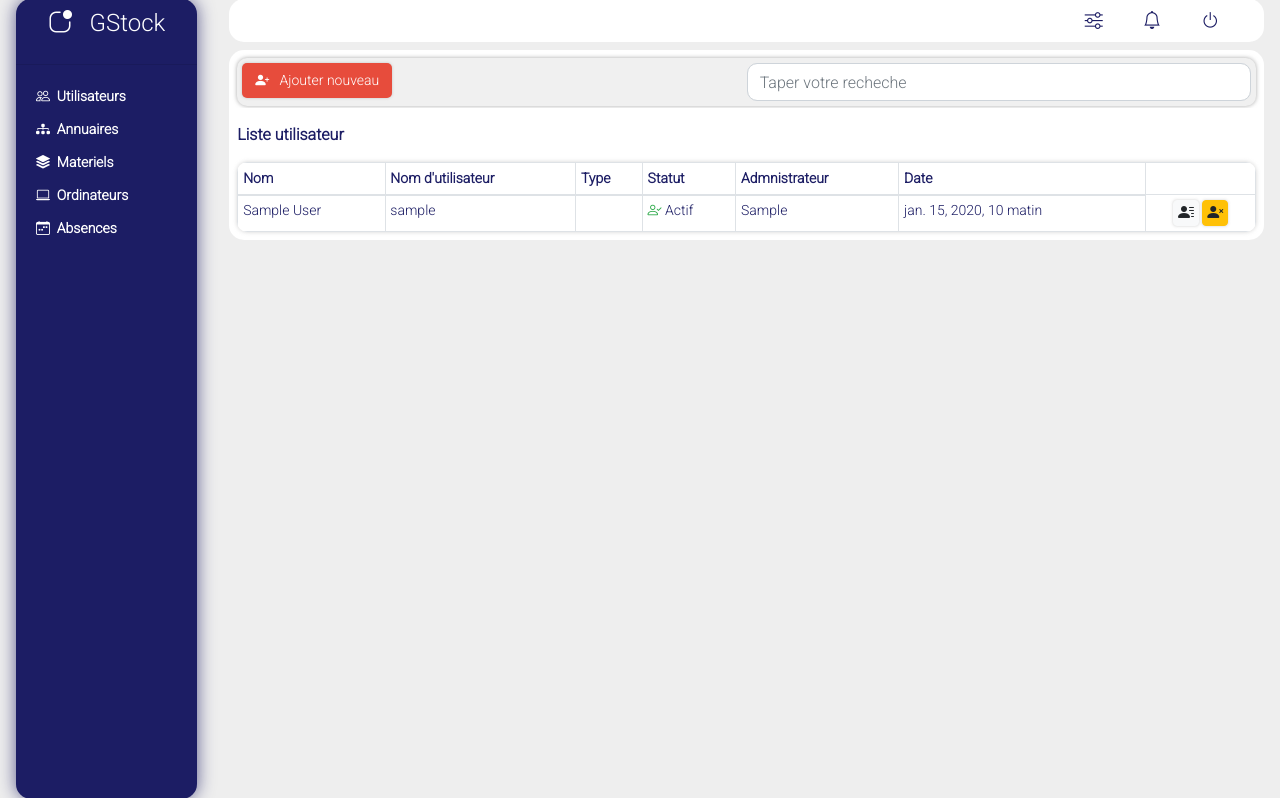
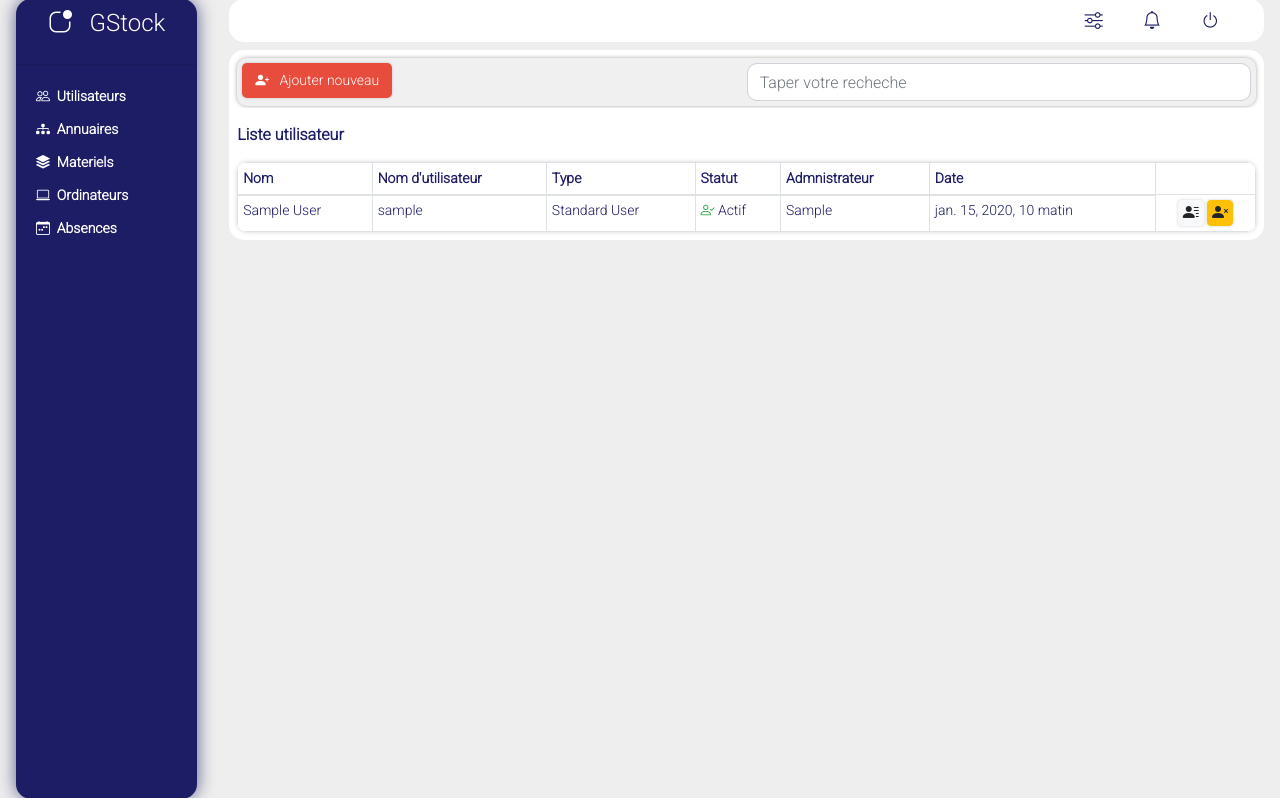
Before and after one commit to tojonirina/jacaranda, a Django app: page /users/ in a window 1280 px wide. Shown: the part 17-815 px from the top of the page. Run offline with Django 3.2, Linux system fonts and the light colour scheme; tables that the repository leaves empty hold one stand-in row (values such as "Sample post"); some libraries are stand-ins or nearby versions.

Commit message:
Edit user CRUD form

```diff
--- a/users/templates/user/edit.html
+++ b/users/templates/user/edit.html
@@ -19,8 +19,8 @@
                 <tr>
                     <th>Type de l'utilisateur: </th>
                     <td>
-                        <select name="type" class="form-control">
-                            <option value="{{ user.type }}">{{ user.type }}</option>
+                        <select name="types" class="form-control">
+                            <option value="{{ user.types }}">{{ user.types }}</option>
                             <option value="user">Utilisateur</option>
                             <option value="administrator">Administrateur</option>
                         </select>
--- a/users/templates/user/home.html
+++ b/users/templates/user/home.html
@@ -26,7 +26,7 @@
                     <tr>
                         <td>Type de l'utilisateur:</td>
                         <td>
-                            <select name="type" class="form-control">
+                            <select name="types" class="form-control">
                                 <option value="user">Standard User</option>
                                 <option value="administrator">Administrator User</option>
                                 <option value="super_user">Super Administrator User</option>
@@ -84,10 +84,12 @@
                     <td>{{ user.full_name }}</td>
                     <td>{{ user.login }}</td>
                     <td>
-                        {% if user.type == 'administrator' %}
-                            <i class="bi bi-person-badge"></i> Admin
-                        {% elif user.type == 'user' %}
-                            Utilisateur
+                        {% if user.types == 'administrator' %}
+                            <i class="bi bi-person-badge"></i> Administrator User
+                        {% elif user.types == 'super_user' %}
+                            <i class="bi bi-person-badge"></i> Super Administrator User
+                        {% elif user.types == 'user' %}
+                            Standard User
                         {% endif %}
                     </td>
                     <td>
--- a/users/views.py
+++ b/users/views.py
@@ -8,7 +8,7 @@ def home(request):
     Display all user
     """
     try:
-        directories = Directories.objects.raw('SELECT * FROM directories d INNER JOIN users u ON d.id <> u.directory_id')
+        directories = Directories.objects.raw('SELECT * FROM directories')
         users = Users.objects.raw('SELECT * FROM users u INNER JOIN directories d ON u.directory_id = d.id')
     except:
         return HttpResponse('Server error', status=500)
@@ -26,10 +26,10 @@ def store(request):
             if request.POST['password'] == request.POST['confirm_password']:
 
                 user = Users()
-                user.full_name = request.POST['full_name']
+                user.directory_id = request.POST['directory_id']
                 user.login = request.POST['login']
-                user.password = request.POST['password']
-                user.type = request.POST['type']
+                user.password = request.POST['confirm_password']
+                user.types = request.POST['types']
                 user.administrator = 'superadmin'
                 user.status = 1
                 user.save()
@@ -49,7 +49,7 @@ def show(request, id):
     Show a specific user detail
     """
     try:
-        user = Users.objects.get(id=id)
+        user = Users.objects.raw('SELECT * FROM users u INNER JOIN directories d ON u.directory_id = d.id AND u.id = %s', [id])[0]
     except:
         return HttpResponse('Server error', status=500)
 
@@ -76,7 +76,7 @@ def update(request, id):
             user = Users.objects.get(id=id)
             user.full_name = request.POST['full_name']
             user.login = request.POST['login']
-            user.type = request.POST['type']
+            user.types = request.POST['types']
             user.save()
 
         else:
```
Also changed, not shown: users/templates/user/show.html (+10 -1 lines).
